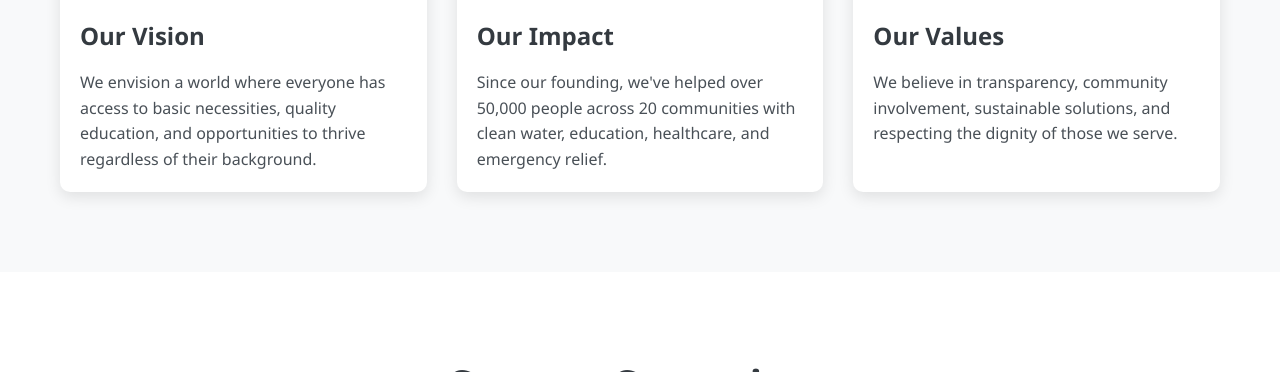
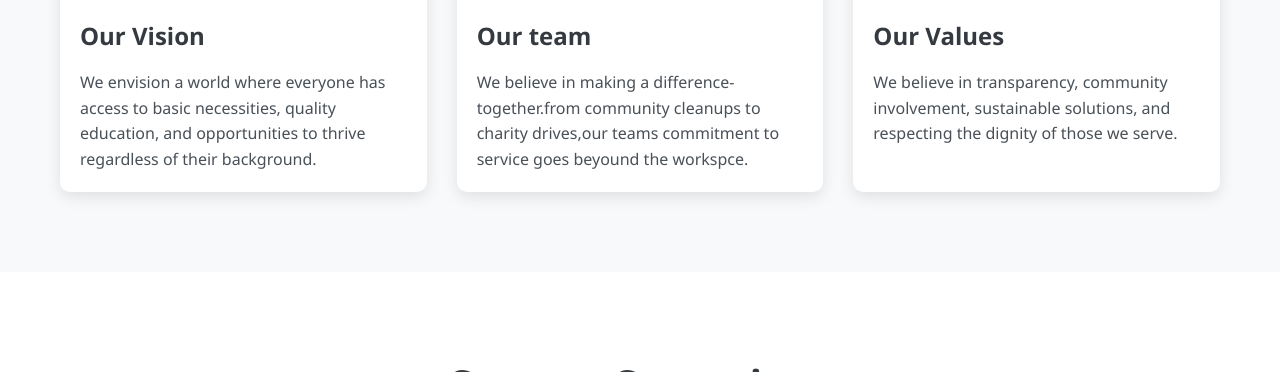
Before and after one commit to Athulkunju/gone, a plain HTML site: page index.html in a window 1280 px wide. Shown: the part 798-1170 px from the top of the page. Drawn offline with Linux system fonts and the light colour scheme.

Commit message:
Update index.html

```diff
--- a/index.html
+++ b/index.html
@@ -557,8 +557,8 @@
                 <div class="about-card">
                     <img src="/api/placeholder/400/200" alt="Our Impact">
                     <div class="about-card-content">
-                        <h3>Our Impact</h3>
-                        <p>Since our founding, we've helped over 50,000 people across 20 communities with clean water, education, healthcare, and emergency relief.</p>
+                        <h3>Our team</h3>
+                        <p>We believe in making a difference-together.from community cleanups to charity drives,our teams commitment to service goes beyound the workspce. </p>
                     </div>
                 </div>
                 <div class="about-card">
```
